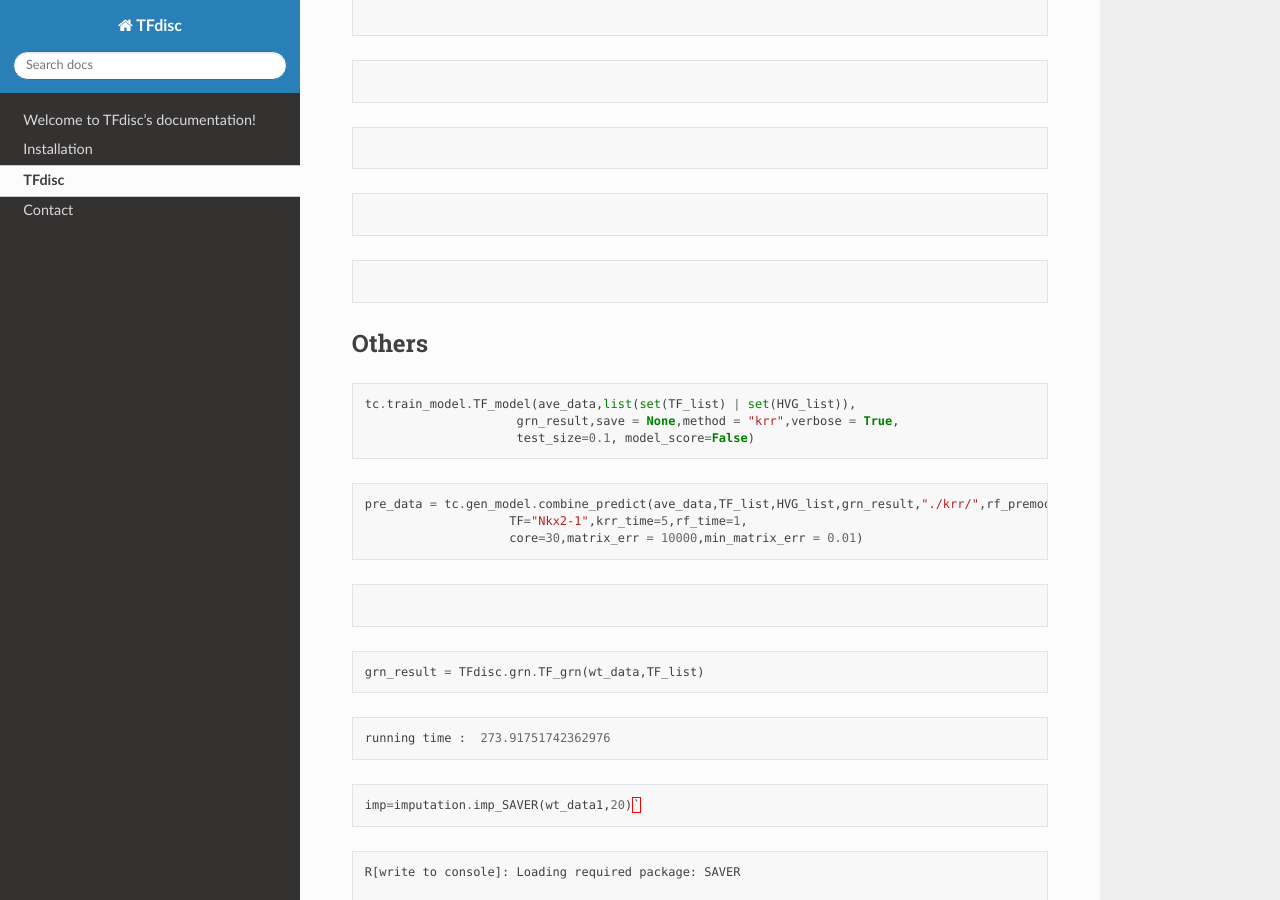
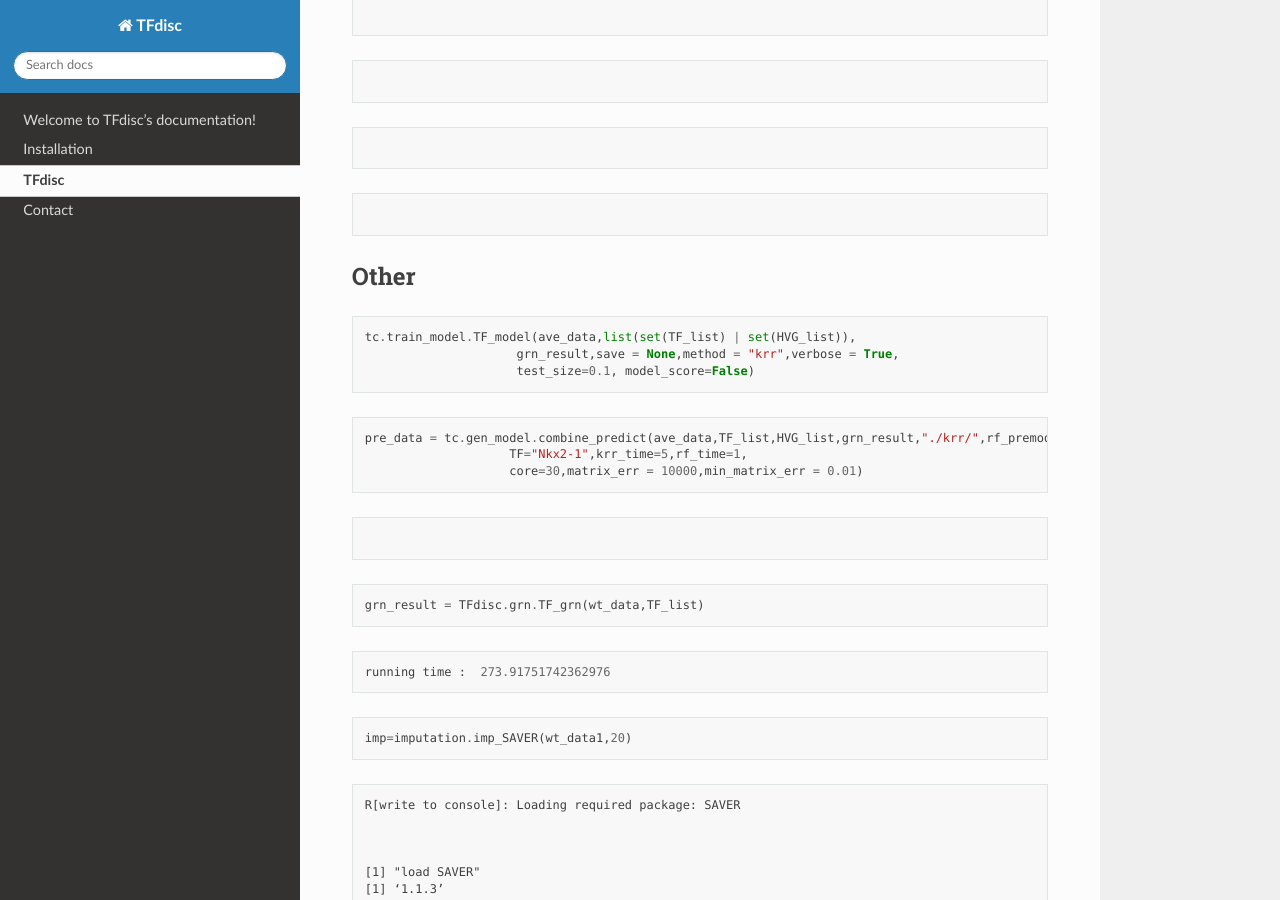
Before and after one commit to ocean-debug/TFdisc-book, a Sphinx documentation site: the page built from source/tutorials/index.md, in a window 1280 px wide and 900 px high, scrolled down 1188 px. Built offline with Sphinx 7.4.7 and the Read the Docs theme 3.1.0, drawn with Linux system fonts in a browser that asks for light colours.

Commit message:
first commit

````diff
--- a/source/tutorials/index.md
+++ b/source/tutorials/index.md
@@ -1,4 +1,5 @@
 # TFdisc
+
 
 ```python
 import pandas as pd
@@ -91,12 +92,8 @@ pre_data = tc.gen_model.combine_predict(ave_data,TF_list,HVG_list,grn_result,"./
 
 ```
 
+## Other
 
-```python
-
-```
-
-## Others
 
 ```python
 tc.train_model.TF_model(ave_data,list(set(TF_list) | set(HVG_list)),
@@ -126,7 +123,7 @@ grn_result = TFdisc.grn.TF_grn(wt_data,TF_list)
 
 
 ```python
-imp=imputation.imp_SAVER(wt_data1,20)`
+imp=imputation.imp_SAVER(wt_data1,20)
 ```
 
     R[write to console]: Loading required package: SAVER
````
